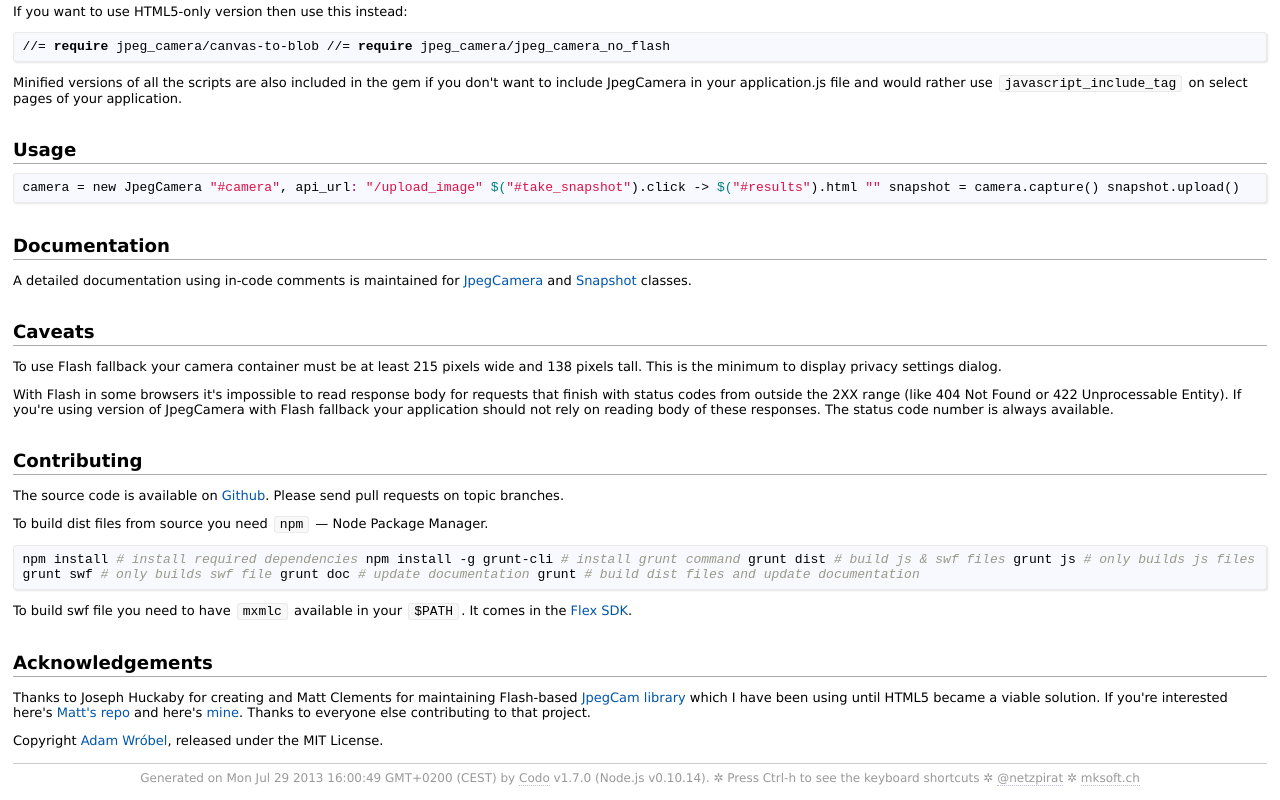
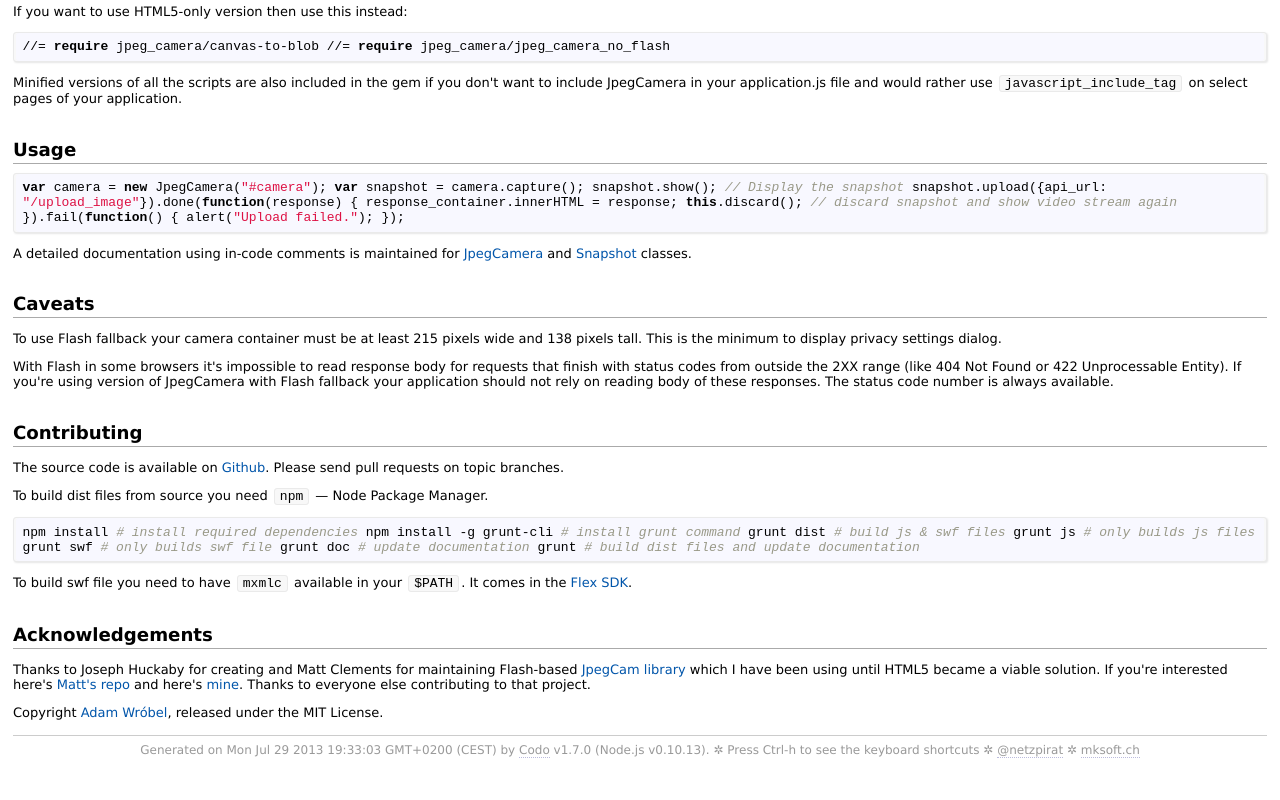
Before and after one commit to amw/jpeg_camera, a website: page doc/README.md.html in a window 1280 px wide. Shown: the part 1140-1940 px from the top of the page. After the commit the page ends 1912 px from the top, so only its background shows below. Drawn offline with Linux system fonts and the light colour scheme.

Commit message:
Update README#Usage.

```diff
--- a/doc/README.md.html
+++ b/doc/README.md.html
@@ -159,14 +159,18 @@
 //= require jpeg_camera/jpeg_camera_no_flash</code></pre><p>Minified versions of all the scripts are also included in the gem if you don&#39;t
 want to include JpegCamera in your application.js file and would rather use
 <code>javascript_include_tag</code> on select pages of your application.</p><h2>Usage</h2>
-<pre><code>camera = new JpegCamera &quot;#camera&quot;,
-  api_url: &quot;/upload_image&quot;
+<pre><code>var camera = new JpegCamera(&quot;#camera&quot;);
 
-$(&quot;#take_snapshot&quot;).click -&gt;
-  $(&quot;#results&quot;).html &quot;&quot;
-  snapshot = camera.capture()
-  snapshot.upload()</code></pre>
-<h2>Documentation</h2><p>A detailed documentation using in-code comments is maintained for
+var snapshot = camera.capture();
+
+snapshot.show(); // Display the snapshot
+
+snapshot.upload({api_url: &quot;/upload_image&quot;}).done(function(response) {
+  response_container.innerHTML = response;
+  this.discard(); // discard snapshot and show video stream again
+}).fail(function() {
+  alert(&quot;Upload failed.&quot;);
+});</code></pre><p>A detailed documentation using in-code comments is maintained for
 <a href="http://amw.github.io/jpeg_camera/doc/classes/JpegCamera.html">JpegCamera</a> and
 <a href="http://amw.github.io/jpeg_camera/doc/classes/Snapshot.html">Snapshot</a>
 classes.</p><h2>Caveats</h2><p>To use Flash fallback your camera container must be at least 215 pixels wide and
@@ -192,11 +196,11 @@
     </div>
     <div id='footer'>
   Generated on
-  Mon Jul 29 2013 16:00:49 GMT+0200 (CEST)
+  Mon Jul 29 2013 19:33:03 GMT+0200 (CEST)
   by
   <a href='https://github.com/netzpirat/codo' title='CoffeeScript API documentation generator'>Codo</a>
   v1.7.0
-  (Node.js v0.10.14).
+  (Node.js v0.10.13).
   &#10034;
   Press Ctrl-h to see the keyboard shortcuts
   &#10034;
```
Also changed, not shown: doc/index.html (+13 -9 lines), README.md.
